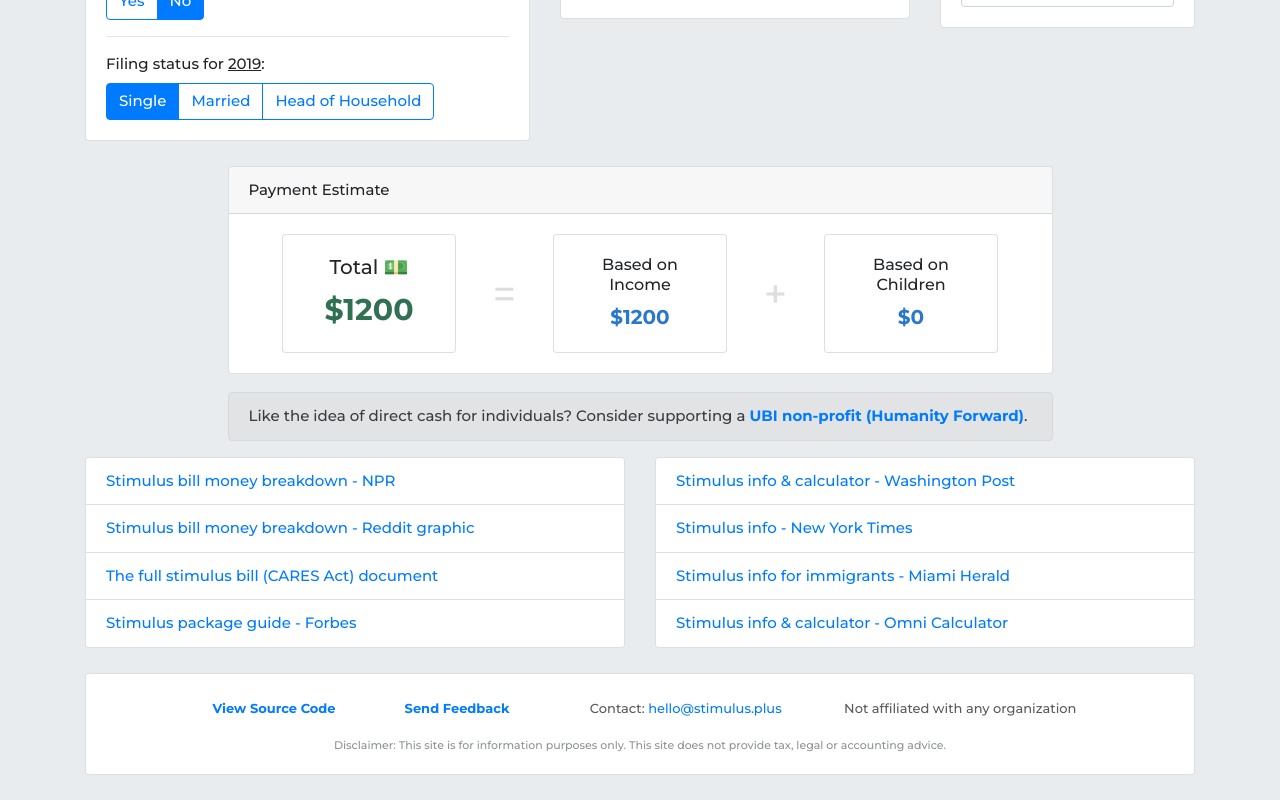
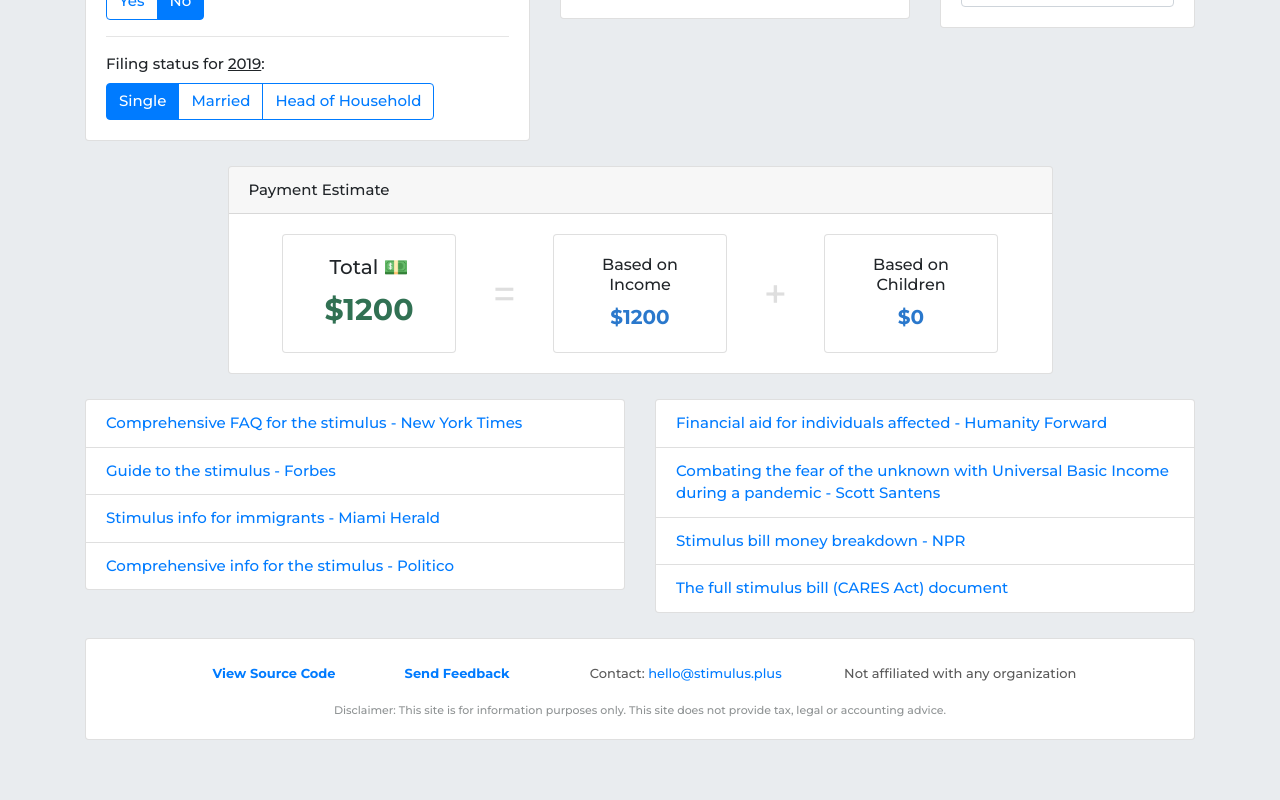
Before and after one commit to Voyager451/stimulus.plus, a Next.js app: page / in a window 1280 px wide. Shown: the part 438-1238 px from the top of the page. After the commit the page ends 1203 px from the top, so only its background shows below. Built offline with nearby package versions, Linux system fonts and the light colour scheme.

Commit message:
Update info links

```diff
--- a/components/EstimateCard.js
+++ b/components/EstimateCard.js
@@ -143,13 +143,6 @@ const EstimateCard = () => {
                 </CardBody>
             </Card>
 
-
-            <Alert color="secondary" style={ { marginTop: '18px', fontSize: '15px' } }>
-                Like the idea of direct cash for individuals? Consider supporting a {' '}
-                <b><a href="https://movehumanityforward.com/" target="_blank" rel='noreferrer noopener'>UBI non-profit (Humanity Forward)</a></b>
-                .
-            </Alert>
-
         </div>
     );
 };
--- a/components/InfoCard.js
+++ b/components/InfoCard.js
@@ -14,29 +14,11 @@ const InfoCard = () => {
 
                     <ListGroupItem
                         tag="a"
-                        href="https://www.npr.org/2020/03/26/821457551/whats-inside-the-senate-s-2-trillion-coronavirus-aid-package"
+                        href="https://www.nytimes.com/article/coronavirus-stimulus-package-questions-answers.html"
                         target="_blank"
                         rel='noreferrer noopener'
                     >
-                        Stimulus bill money breakdown - NPR
-                    </ListGroupItem>
-
-                    <ListGroupItem
-                        tag="a"
-                        href="https://www.reddit.com/r/dataisbeautiful/comments/fppc7v/oc_where_the_money_goes_in_the_us_senates_2t/"
-                        target="_blank"
-                        rel='noreferrer noopener'
-                    >
-                        Stimulus bill money breakdown - Reddit graphic
-                    </ListGroupItem>
-
-                    <ListGroupItem
-                        tag="a"
-                        href="https://www.documentcloud.org/documents/6819239-FINAL-FINAL-CARES-ACT.html"
-                        target="_blank"
-                        rel='noreferrer noopener'
-                    >
-                        The full stimulus bill (CARES Act) document
+                        Comprehensive FAQ for the stimulus - New York Times
                     </ListGroupItem>
 
                     <ListGroupItem
@@ -45,33 +27,7 @@ const InfoCard = () => {
                         target="_blank"
                         rel='noreferrer noopener'
                     >
-                        Stimulus package guide - Forbes
-                    </ListGroupItem>
-
-                </ListGroup>
-
-            </Col>
-
-            <Col sm="6">
-
-                <ListGroup>
-
-                    <ListGroupItem
-                        tag="a"
-                        href="https://www.washingtonpost.com/graphics/business/coronavirus-stimulus-check-calculator/"
-                        target="_blank"
-                        rel='noreferrer noopener'
-                    >
-                        Stimulus info & calculator - Washington Post
-                    </ListGroupItem>
-
-                    <ListGroupItem
-                        tag="a"
-                        href="https://www.nytimes.com/2020/03/25/us/politics/whats-in-coronavirus-stimulus-bill.html"
-                        target="_blank"
-                        rel='noreferrer noopener'
-                    >
-                        Stimulus info - New York Times
+                        Guide to the stimulus - Forbes
                     </ListGroupItem>
 
                     <ListGroupItem
@@ -85,15 +41,61 @@ const InfoCard = () => {
 
                     <ListGroupItem
                         tag="a"
-                        href="https://www.omnicalculator.com/finance/stimulus-payment"
+                        href="https://www.politico.com/news/2020/03/25/whats-in-stimulus-package-coronavirus-149282"
                         target="_blank"
                         rel='noreferrer noopener'
                     >
-                        Stimulus info & calculator - Omni Calculator
+                        Comprehensive info for the stimulus - Politico
                     </ListGroupItem>
 
                 </ListGroup>
             </Col>
+
+            <Col sm="6">
+
+                <ListGroup>
+
+                    <ListGroupItem
+                        tag="a"
+                        href="https://movehumanityforward.com/covid-relief/"
+                        target="_blank"
+                        rel='noreferrer noopener'
+                    >
+                        Financial aid for individuals affected - Humanity Forward
+                    </ListGroupItem>
+
+                    <ListGroupItem
+                        tag="a"
+                        href="http://scottsantens.com/unconditional-pandemic-security-emergency-ubi"
+                        target="_blank"
+                        rel='noreferrer noopener'
+                    >
+                        Combating the fear of the unknown with Universal
+                        Basic Income during a pandemic - Scott Santens
+                    </ListGroupItem>
+
+                    <ListGroupItem
+                        tag="a"
+                        href="https://www.npr.org/2020/03/26/821457551/whats-inside-the-senate-s-2-trillion-coronavirus-aid-package"
+                        target="_blank"
+                        rel='noreferrer noopener'
+                    >
+                        Stimulus bill money breakdown - NPR
+                    </ListGroupItem>
+
+                    <ListGroupItem
+                        tag="a"
+                        href="https://www.documentcloud.org/documents/6819239-FINAL-FINAL-CARES-ACT.html"
+                        target="_blank"
+                        rel='noreferrer noopener'
+                    >
+                        The full stimulus bill (CARES Act) document
+                    </ListGroupItem>
+
+                </ListGroup>
+
+            </Col>
+
         </Row>
     );
 };
--- a/pages/index.js
+++ b/pages/index.js
@@ -59,7 +59,7 @@ const Index = () => {
                     </Col>
                 </Row>
 
-                <Row style={ { marginTop: '0' } }>
+                <Row style={ { marginTop: '25px' } }>
                     <Col sm="12">
                         <ResourceCard/>
                     </Col>
```
